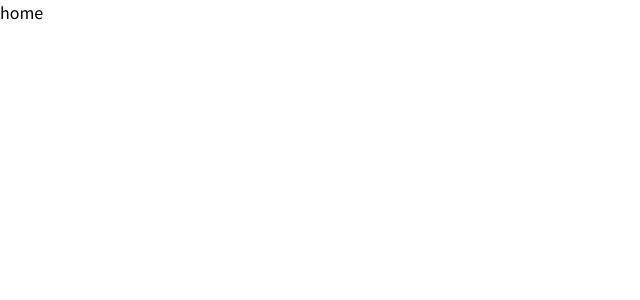
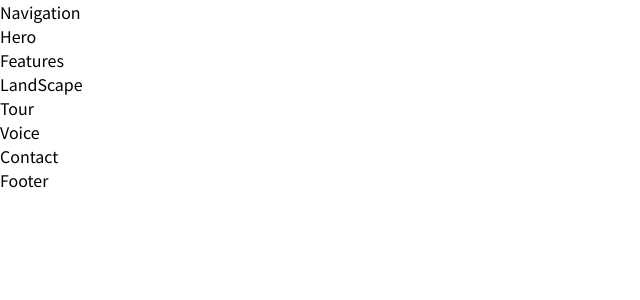
Before and after one commit to kandalog/summer-tailwindcss, a Next.js app: page / in a window 1280 px wide. Shown: the top 300 px of the page, without its empty margins (0-640 px from the left). Built offline with nearby package versions, Linux system fonts and the light colour scheme.

Commit message:
Component分割

```diff
--- a/src/app/page.tsx
+++ b/src/app/page.tsx
@@ -1,3 +1,23 @@
+import Contact from "@/components/Contact";
+import Features from "@/components/Features";
+import Footer from "@/components/Footer";
+import Hero from "@/components/Hero";
+import LandScape from "@/components/LandScape";
+import Navigation from "@/components/Navigation";
+import Tour from "@/components/Tour";
+import Voice from "@/components/Voice";
+
 export default function Home() {
-  return <p>home</p>;
+  return (
+    <>
+      <Navigation />
+      <Hero />
+      <Features />
+      <LandScape />
+      <Tour />
+      <Voice />
+      <Contact />
+      <Footer />
+    </>
+  );
 }
--- /dev/null
+++ b/src/components/Contact.tsx
@@ -0,0 +1,7 @@
+import React from "react";
+
+function Contact() {
+  return <div>Contact</div>;
+}
+
+export default Contact;
--- /dev/null
+++ b/src/components/Features.tsx
@@ -0,0 +1,7 @@
+import React from "react";
+
+function Features() {
+  return <div>Features</div>;
+}
+
+export default Features;
--- /dev/null
+++ b/src/components/Footer.tsx
@@ -0,0 +1,7 @@
+import React from "react";
+
+function Footer() {
+  return <div>Footer</div>;
+}
+
+export default Footer;
--- /dev/null
+++ b/src/components/Hero.tsx
@@ -0,0 +1,7 @@
+import React from "react";
+
+function Hero() {
+  return <div>Hero</div>;
+}
+
+export default Hero;
--- /dev/null
+++ b/src/components/LandScape.tsx
@@ -0,0 +1,7 @@
+import React from "react";
+
+function LandScape() {
+  return <div>LandScape</div>;
+}
+
+export default LandScape;
--- /dev/null
+++ b/src/components/Navigation.tsx
@@ -0,0 +1,7 @@
+import React from "react";
+
+function Navigation() {
+  return <div>Navigation</div>;
+}
+
+export default Navigation;
--- /dev/null
+++ b/src/components/Tour.tsx
@@ -0,0 +1,7 @@
+import React from "react";
+
+function Tour() {
+  return <div>Tour</div>;
+}
+
+export default Tour;
--- /dev/null
+++ b/src/components/Voice.tsx
@@ -0,0 +1,7 @@
+import React from "react";
+
+function Voice() {
+  return <div>Voice</div>;
+}
+
+export default Voice;
```
